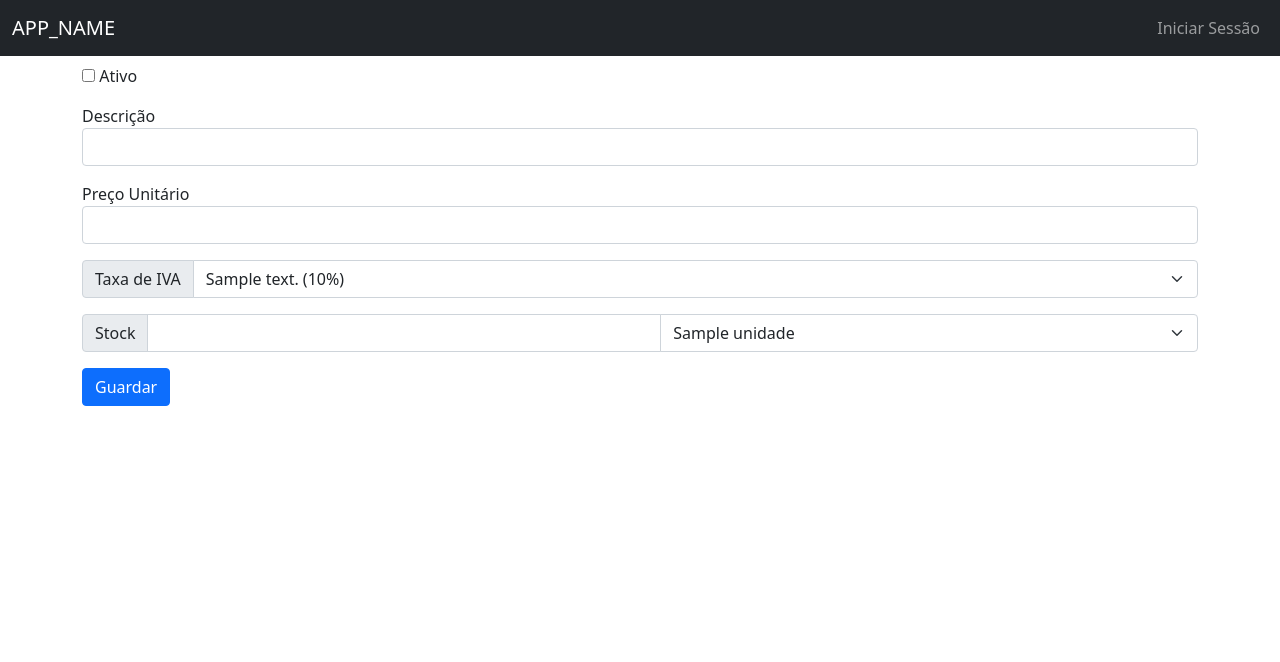
After one commit to JoaoRodrigoGoncalves/PSI_PWS_PL1-A, a PHP site: the page made by view/produto/create.php in a window 1280 px wide. The commit adds this page. Shown: the top 662 px of the page. Run offline with PHP 8.4, Linux system fonts and the light colour scheme; the template is opened without the code that fills it: most values are stand-ins (such as "Sample title", 1, 10 or a date in 2020); some libraries are stand-ins or nearby versions.

Commit message:
Criação de produto e validação de dados

```diff
--- /dev/null
+++ b/view/produto/create.php
@@ -0,0 +1,46 @@
+<div class="container">
+    <div class="row mt-2">
+        <div class="col">
+            <form action="./router.php?c=produto&a=store" method="post">
+                <div class="mb-3">
+                    <input type="checkbox" id="ativo" name="ativo" <?= (isset($produto->errors) ? ($produto->ativo ? 'checked' : '' ) : '') ?>>
+                    <label for="ativo">Ativo</label>
+                    <?= (isset($produto->errors) ? $produto->errors->on('ativo') : '') ?>
+                </div>
+                <div class="mb-3">
+                    <label for="descricao">Descrição</label>
+                    <input type="text" id="descricao" name="descricao" class="form-control" value="<?= (isset($produto->errors) ? $produto->descricao : '') ?>">
+                    <?= (isset($produto->errors) ? $produto->errors->on('descricao') : '') ?>
+                </div>
+                <div class="mb-3">
+                    <label for="preco_unitario">Preço Unitário</label>
+                    <input type="text" id="preco_unitario" name="preco_unitario" class="form-control" value="<?= (isset($produto->errors) ? $produto->preco_unitario : '') ?>">
+                    <?= (isset($produto->errors) ? $produto->errors->on('preco_unitario') : '') ?>
+                </div>
+                <div class="input-group mb-3">
+                    <label class="input-group-text" for="iva_id">Taxa de IVA</label>
+                    <select class="form-select" id="iva_id" name="iva_id">
+                        <?php foreach ($taxas_iva as $taxa){ ?>
+                            <option value="<?= $taxa->id ?>"><?= $taxa->descricao ?> (<?= $taxa->valor ?>%)</option>
+                        <?php } ?>
+                    </select>
+                    <?= (isset($produto->errors) ? $produto->errors->on('iva_id') : '') ?>
+                </div>
+                <div class="input-group mb-3">
+                    <label class="input-group-text" for="stock">Stock</label>
+                    <input type="text" id="stock" name="stock" class="form-control" value="<?= (isset($produto->errors) ? $produto->stock : '') ?>">
+                    <select id="unidade_id" name="unidade_id" class="form-select">
+                        <?php foreach($unidades as $unidade){ ?>
+                            <option value="<?= $unidade->id ?>"><?= $unidade->unidade ?></option>
+                        <?php } ?>
+                    </select>
+                    <?= (isset($produto->errors) ? $produto->errors->on('stock') : '') ?>
+                    <?= (isset($produto->errors) ? $produto->errors->on('unidade_id') : '') ?>
+                </div>
+                <div class="mb-3">
+                    <input type="submit" class="btn btn-primary" value="Guardar">
+                </div>
+            </form>
+        </div>
+    </div>
+</div>
--- a/view/produto/index.php
+++ b/view/produto/index.php
@@ -43,9 +43,9 @@
                                 </a>
 
                                 <ul class="dropdown-menu" aria-labelledby="opcoesProd_<?= $produto->id ?>">
-                                    <li><a class="dropdown-item" href="#">Editar</a></li>
+                                    <li><a class="dropdown-item" href="./router.php?c=produto&a=edit&id=<?= $produto->id ?>">Editar</a></li>
                                     <li><a class="dropdown-item" href="#">Adicionar Stock</a></li>
-                                    <li><a class="dropdown-item" href="#">Apagar</a></li>
+                                    <li><a class="dropdown-item" href="./router.php?c=produto&a=delete&id=<?= $produto->id ?>">Apagar</a></li>
                                 </ul>
                             </div>
                         </td>
--- a/view/unidade/create.php
+++ b/view/unidade/create.php
@@ -1,10 +1,10 @@
 <div class="container">
     <div class="row mt-2">
         <div class="col">
-            <form action="./router.php?c=unidade&a=store">
+            <form action="./router.php?c=unidade&a=store" method="post">
                 <label for="unidade">Unidade</label>
                 <input type="text" id="unidade" name="unidade" class="form-control">
-                <input type="submit" class="btn btn-primary">
+                <input type="submit" class="btn btn-primary mt-2" value="Guardar">
             </form>
         </div>
     </div>
--- a/view/unidade/index.php
+++ b/view/unidade/index.php
@@ -2,6 +2,7 @@
     <div class="row mt-2">
         <div class="col">
             <a href="./router.php?c=unidade&a=create"><button class="btn btn-primary">Adicionar Unidade</button></a>
+            <a href="./router.php?c=produto&a=index"><button class="btn btn-secondary">Voltar a Produtos</button></a>
         </div>
     </div>
     <div class="row">
```
Also changed, not shown: controllers/ProdutoController.php (+24 -1 lines), controllers/UnidadeController.php (+54 -0 lines), models/Produto.php (+21 -0 lines), router.php (+16 -0 lines).
